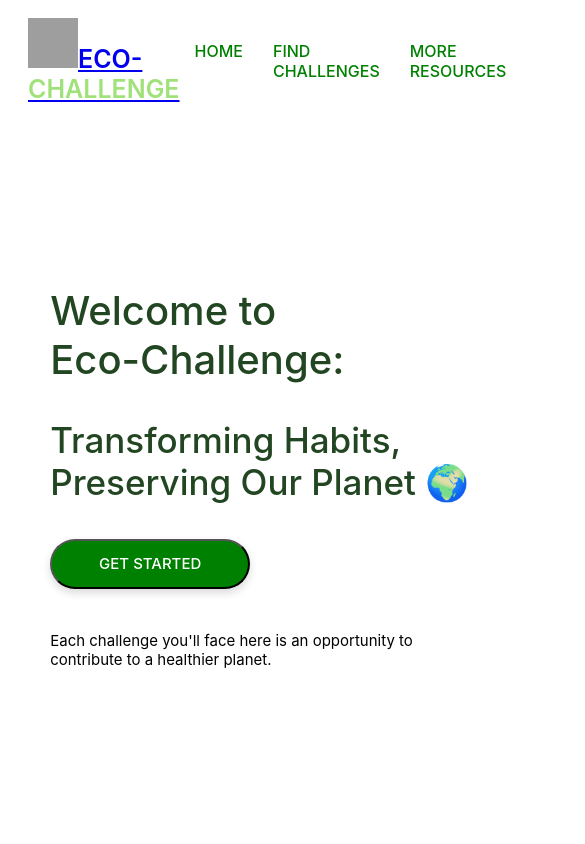
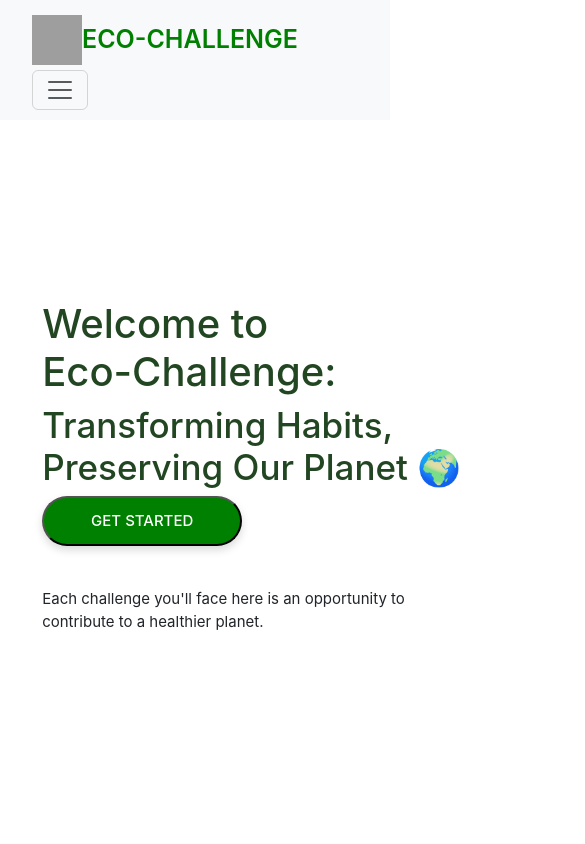
Before and after one commit to UW-INFO442-SP24/ecolo-me, a React (Create React App) app: page / in a window 390 px wide. Shown: the top 844 px of the page, 585 px wide, since content can reach past the window. Built offline with nearby package versions, Linux system fonts and the light colour scheme; grey boxes are pictures that could not be loaded.

Commit message:
Responsive navbar using bootstrap

```diff
--- a/package.json
+++ b/package.json
@@ -8,6 +8,7 @@
     "@testing-library/user-event": "^13.5.0",
     "bootstrap": "^5.3.3",
     "react": "^18.2.0",
+    "react-bootstrap": "^2.10.2",
     "react-dom": "^18.2.0",
     "react-router-dom": "^6.22.3",
     "react-scripts": "^5.0.1",
--- a/src/components/App.js
+++ b/src/components/App.js
@@ -6,7 +6,6 @@ import Resources from './Resources';
 import Footer from './Footer.js';
 import Cards from './Cards.js';
 import Funfacts from './Facts.js';
-import YoutubeEmbed from "./YoutubeEmbed";
 
 
 function App(props) {
--- a/src/components/Header.js
+++ b/src/components/Header.js
@@ -1,28 +1,26 @@
+// RESPONSIVE NAVBAR USING BOOTSTRAP
 import React from 'react';
 import { Link } from 'react-router-dom';
-
+import { Navbar, Nav, Container } from 'react-bootstrap';
 
 function Header() {
     return (
-        <header>
-        <nav className="navbar">
-            <div className="project-name">
-            <Link to="/home" >
-            <img width="50" height="50" src="https://img.icons8.com/color/48/000000/hand-planting.png" alt="hand-planting" />
-            <span>ECO-<span className="challenge-text">CHALLENGE</span></span>
-            </Link>
-            </div>
-
-
-            <ul className="navbar-links">
-                <li><a href="/home">HOME</a></li>
-                <li><a href="/find">FIND CHALLENGES</a></li>
-                <li><a href="/resources">MORE RESOURCES</a></li>
-            </ul>
-
-        </nav>
-        </header>
+        <Navbar collapseOnSelect expand="lg" bg="light" variant="light" className="navbar">
+        <Container>
+        <Navbar.Brand as={Link} to="/home" className="project-name">
+            <img src="https://img.icons8.com/color/48/000000/hand-planting.png" width="50" height="50" alt="hand-planting" />
+            <span>ECO-CHALLENGE</span>
+            </Navbar.Brand>
+                <Navbar.Toggle aria-controls="responsive-navbar-nav" />
+                <Navbar.Collapse id="responsive-navbar-nav">
+            <Nav className="ms-auto navbar-links">
+                <Nav.Link as={Link} to="/home" className="nav-item">HOME</Nav.Link>
+                <Nav.Link as={Link} to="/find" className="nav-item">FIND CHALLENGES</Nav.Link>
+                <Nav.Link as={Link} to="/resources" className="nav-item">MORE RESOURCES</Nav.Link>
+            </Nav>
+        </Navbar.Collapse>
+        </Container>
+        </Navbar>
     );
 }
-
 export default Header;
--- a/src/index.css
+++ b/src/index.css
@@ -29,6 +29,7 @@
     display: flex;
     padding: 0;
     margin: 0;
+    color: green;
 }
 
 .navbar-links li {
@@ -49,7 +50,6 @@
 
 
 /* LANDING PAGE */
-
 .landing-page {
     background-image: url('/public/img/cover.webp');
     display: flex;
@@ -196,12 +196,12 @@
     padding-bottom: 56.25%;
     position: relative;
     height: 0;
-  }
+    }
 
-  .video-responsive iframe {
+.video-responsive iframe {
     left: 0;
     top: 0;
     height: 100%;
     width: 100%;
     position: absolute;
-  }
+    }
--- a/src/index.js
+++ b/src/index.js
@@ -1,5 +1,6 @@
 import React from 'react';
 import ReactDOM from 'react-dom/client';
+import 'bootstrap/dist/css/bootstrap.min.css';
 import './index.css';
 import App from './components/App';
 
```
Also changed, not shown: 1 other file (tests, documents, lock files or other folders).
